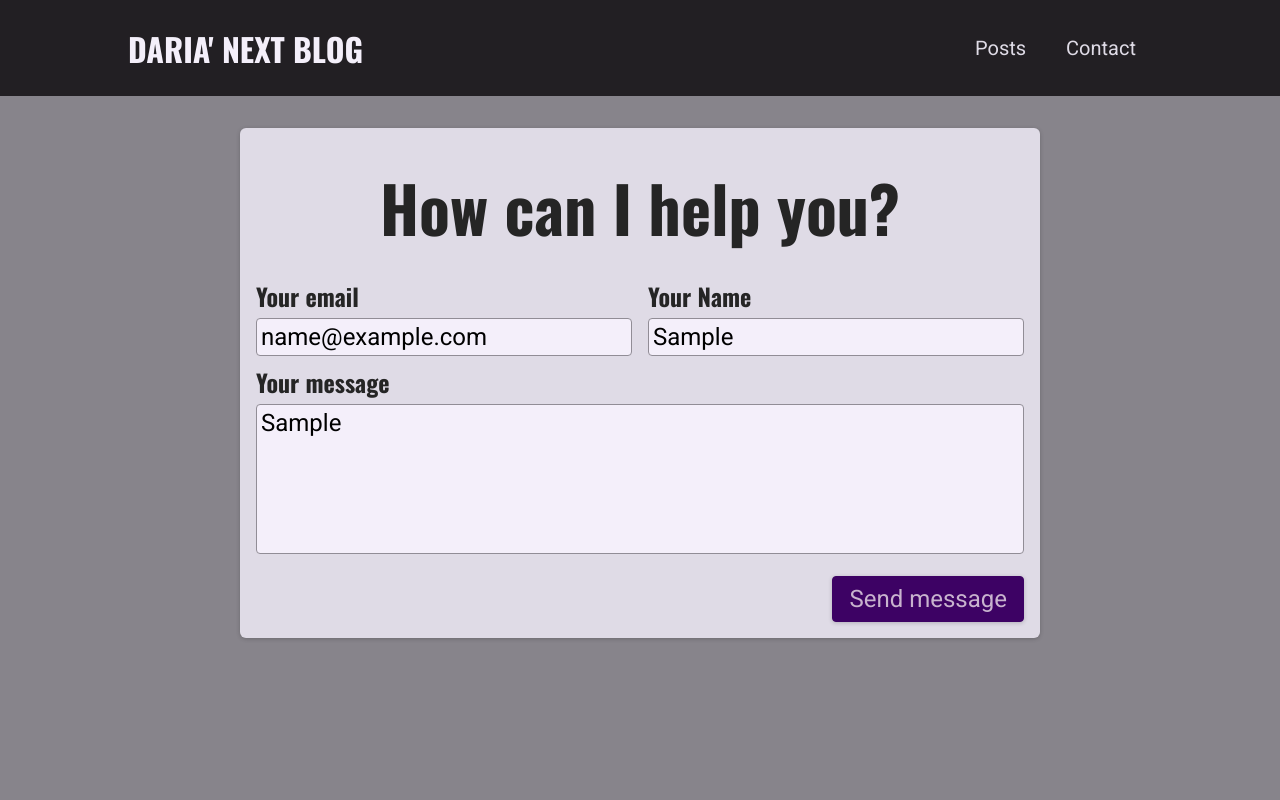
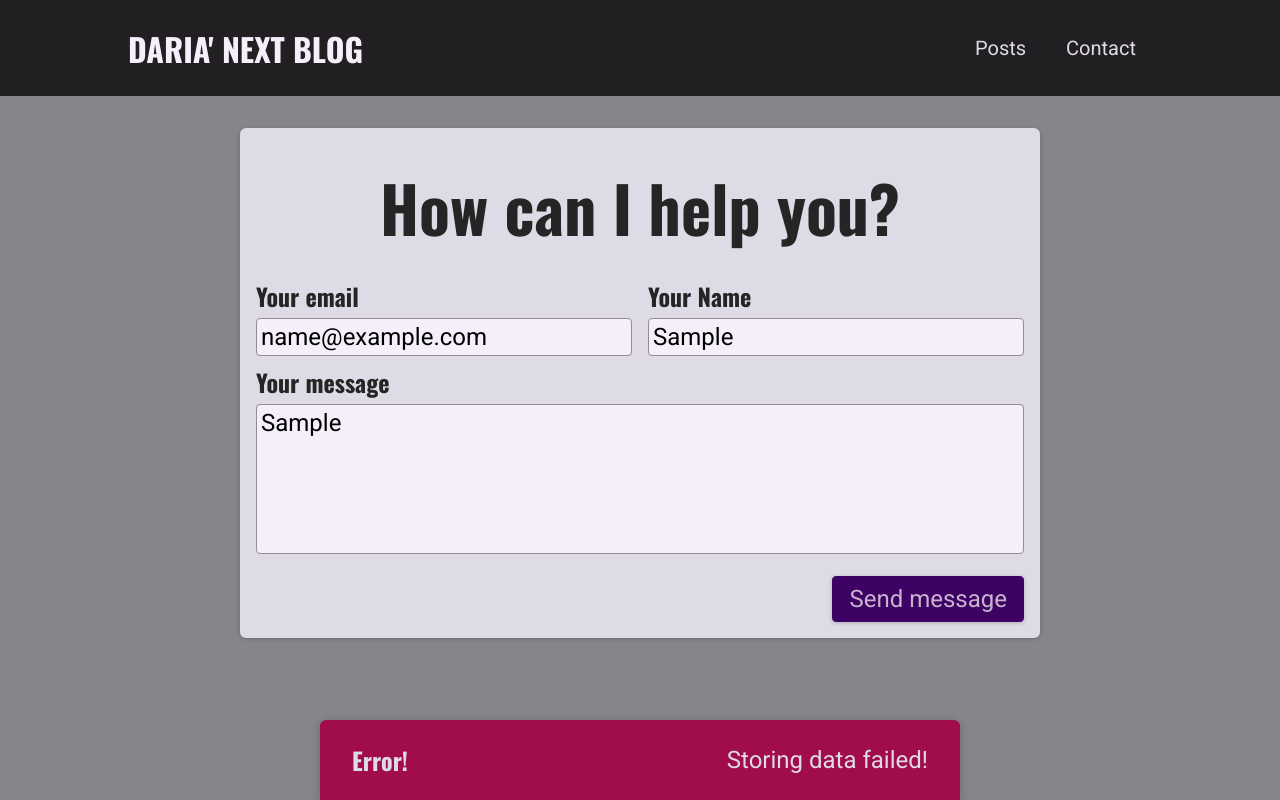
Before and after one commit to dariapiersa/personal-blog, a Next.js app: page /contact in a window 1280 px wide. Both pictures are taken after typing "name@example.com", "Sample", "Sample" into the empty fields and a click on the button "Send message". Built offline with nearby package versions, Linux system fonts and the light colour scheme; no server answers; the database is empty.

Commit message:
adding ui feedback with notifications

```diff
--- a/components/contact/contact-form.js
+++ b/components/contact/contact-form.js
@@ -1,27 +1,88 @@
-import { useState } from "react";
+import { useState, useEffect } from "react";
 import classes from "./contact-form.module.css";
+import Notification from "../ui/notification";
+
+async function sendContactData(contactDetails) {
+  const response = await fetch("/api/contact", {
+    method: "POST",
+    body: JSON.stringify(contactDetails),
+    headers: {
+      "Content-Type": "application/json",
+    },
+  });
+
+  const data = await response.json();
+
+  if (!response.ok) {
+    throw new Error(data.message || "Something went wrong!");
+  }
+}
 
 function ContactForm() {
   const [enteredEmail, setEnteredEmail] = useState("");
   const [enteredName, setEnteredName] = useState("");
   const [enteredMessage, setEnteredMessage] = useState("");
+  const [requestStatus, setRequestStatus] = useState(); // 'pending', 'success', 'error'
+  const [requestError, setRequestError] = useState();
 
-  function sendMessageHandler(event) {
+  useEffect(() => {
+    if (requestStatus === "success" || requestError === "error") {
+      const timer = setTimeout(() => {
+        setRequestStatus(null);
+        setRequestError(null);
+      }, 3000);
+
+      return () => clearTimeout(timer);
+    }
+  }, [requestStatus]);
+
+  async function sendMessageHandler(event) {
     event.preventDefault();
 
     //optional: add client-side validation
 
-    fetch("/api/contact", {
-      method: "POST",
-      body: JSON.stringify({ //field name is in API route function // api/contact.js
+    setRequestStatus("pending");
+
+    try {
+      await sendContactData({
         email: enteredEmail,
         name: enteredName,
-        message: enteredMessage
-      }),
-      headers: {
-        'Content-Type': 'application/json'
-      }
-    });
+        message: enteredMessage,
+      });
+      setRequestStatus("success");
+      setEnteredMessage("");
+      setEnteredEmail("");
+      setEnteredName("");
+    } catch (error) {
+      setRequestError(error.message);
+      setRequestStatus("error");
+    }
+  }
+
+  let notification;
+
+  if (requestStatus === "pending") {
+    notification = {
+      status: "pending",
+      title: "Sending message...",
+      message: "Your message is on its way!",
+    };
+  }
+
+  if (requestStatus === "success") {
+    notification = {
+      status: "success",
+      title: "Success!",
+      message: "Message sent successfully",
+    };
+  }
+
+  if (requestStatus === "error") {
+    notification = {
+      status: "error",
+      title: "Error!",
+      message: requestError,
+    };
   }
 
   return (
@@ -64,6 +125,13 @@
           <button>Send message</button>
         </div>
       </form>
+      {notification && (
+        <Notification
+          status={notification.status}
+          title={notification.title}
+          message={notification.message}
+        />
+      )}
     </section>
   );
 }
--- /dev/null
+++ b/components/ui/notification.js
@@ -0,0 +1,28 @@
+import ReactDOM from 'react-dom';
+
+import classes from './notification.module.css';
+
+function Notification(props) {
+  const { title, message, status } = props;
+
+  let statusClasses = '';
+
+  if (status === 'success') {
+    statusClasses = classes.success;
+  }
+
+  if (status === 'error') {
+    statusClasses = classes.error;
+  }
+
+  const cssClasses = `${classes.notification} ${statusClasses}`;
+
+  return (
+    <div className={cssClasses}>
+      <h2>{title}</h2>
+      <p>{message}</p>
+    </div>
+  );
+}
+
+export default Notification;
--- /dev/null
+++ b/components/ui/notification.module.css
@@ -0,0 +1,43 @@
+.notification {
+  display: flex;
+  justify-content: space-between;
+  align-items: center;
+  color: var(--color-grey-100);
+  background-color: var(--color-grey-800);
+  padding: 0 var(--size-8);
+  box-shadow: 0 1px 8px rgba(0, 0, 0, 0.2);
+  position: fixed;
+  height: 5rem;
+  bottom: 0;
+  width: 100%;
+  left: 0;
+  border-top-right-radius: 0;
+  border-top-left-radius: 0;
+}
+
+.notification h2 {
+  font-size: var(--size-6);
+  margin: 0;
+}
+
+.notification p {
+  margin: 0;
+}
+
+.success {
+  background-color: var(--color-success-500);
+  color: var(--color-grey-800);
+}
+
+.error {
+  background-color: var(--color-error-500);
+}
+
+@media (min-width: 768px) {
+  .notification {
+    width: 40rem;
+    left: calc(50% - 20rem);
+    border-top-right-radius: 6px;
+    border-top-left-radius: 6px;
+  }
+}
```
